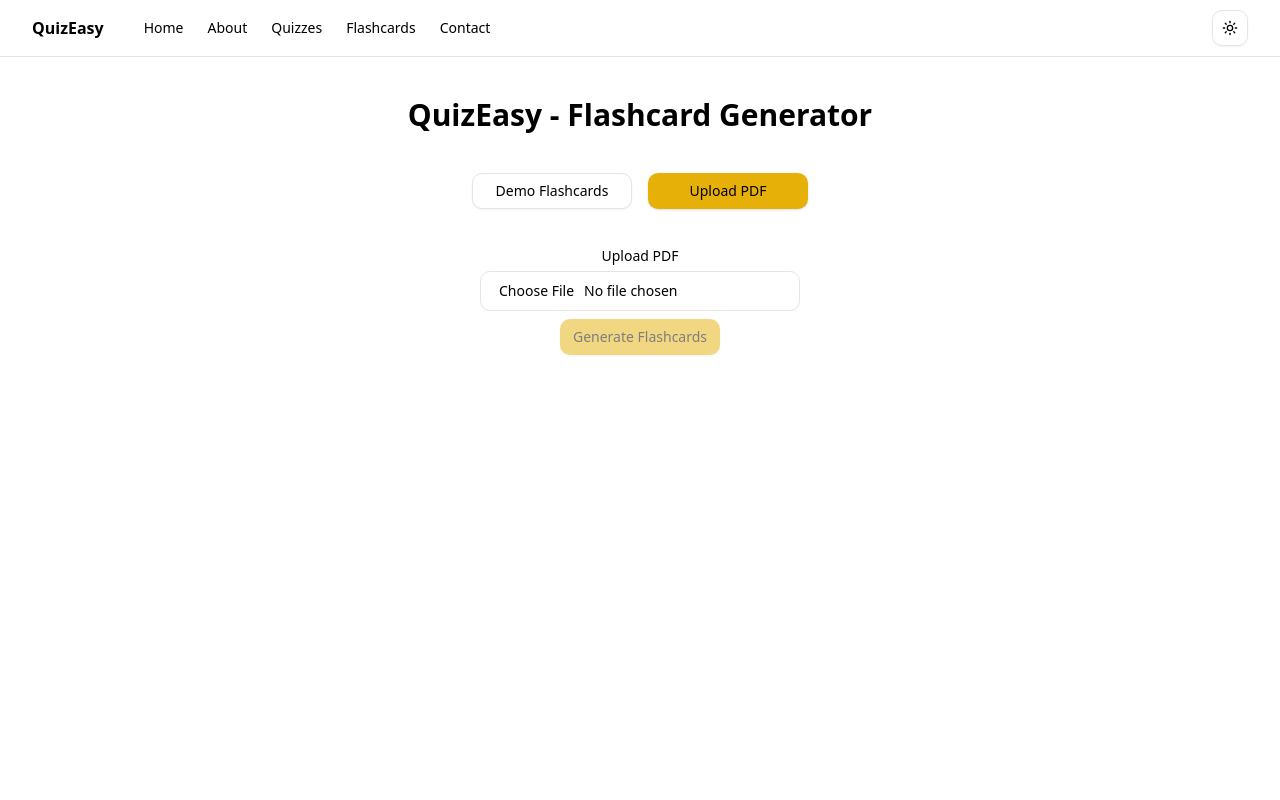
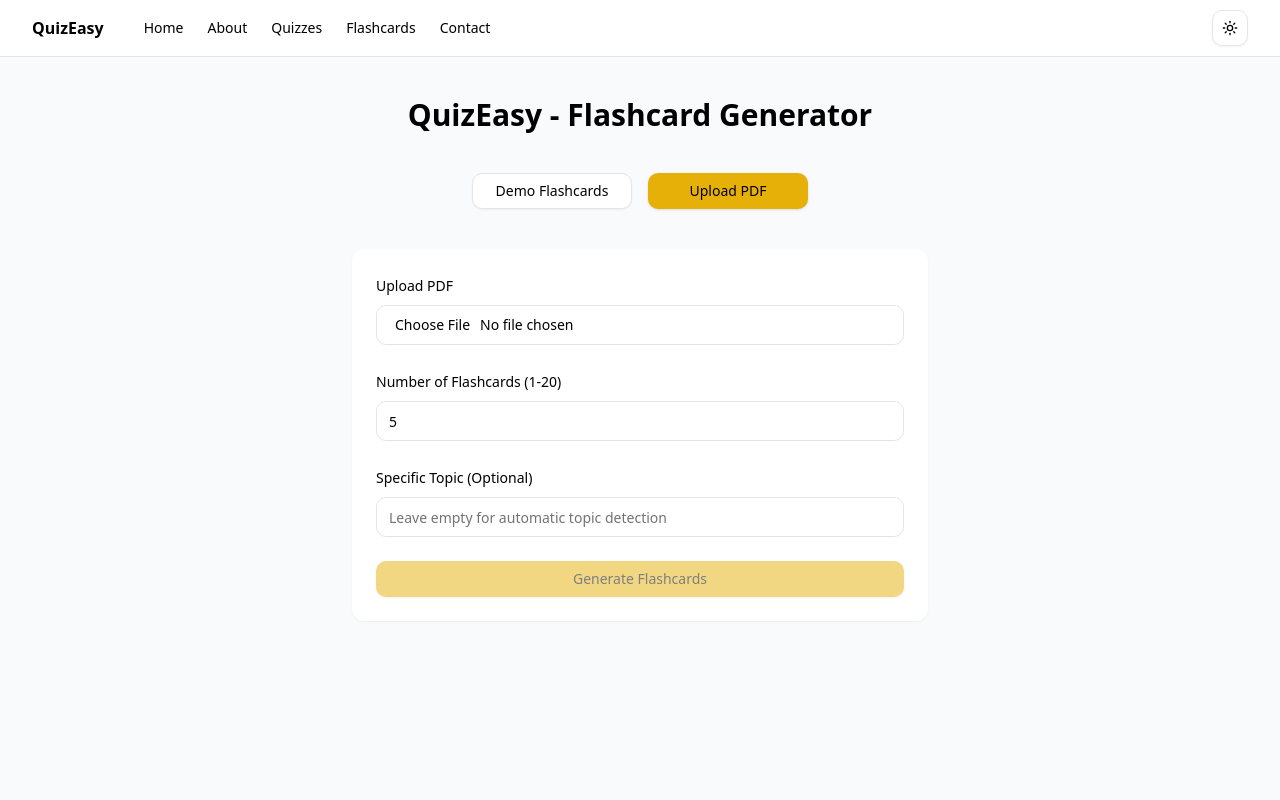
Before and after one commit to JayGuri/quizeasy, a Next.js app: page /flashcards in a window 1280 px wide. Both pictures are taken after a click on the button "Upload PDF". Shown: the top 800 px of the page. Built offline with nearby package versions, Linux system fonts and the light colour scheme.

Commit message:
Updated flashcard interface

```diff
--- a/app/flashcards/page.tsx
+++ b/app/flashcards/page.tsx
@@ -45,6 +45,8 @@ export default function FlashcardsPage() {
   const [isFlipped, setIsFlipped] = useState(false)
   const [isDemoMode, setIsDemoMode] = useState(true)
   const [file, setFile] = useState<File | null>(null)
+  const [numCards, setNumCards] = useState<number>(5)
+  const [specificTopic, setSpecificTopic] = useState<string>("")
   const [sessionId, setSessionId] = useState<string | null>(null)
   const [flashcard, setFlashcard] = useState<Flashcard | null>(null)
   const [loading, setLoading] = useState<boolean>(false)
@@ -53,6 +55,7 @@ export default function FlashcardsPage() {
   const handleFileChange = (event: React.ChangeEvent<HTMLInputElement>) => {
     if (event.target.files && event.target.files.length > 0) {
       setFile(event.target.files[0])
+      setError(null)
     }
   }
 
@@ -62,16 +65,25 @@ export default function FlashcardsPage() {
       return
     }
 
+    if (numCards < 1 || numCards > 20) {
+      setError("Please enter a number between 1 and 20.")
+      return
+    }
+
     setLoading(true)
     setError(null)
 
     try {
-      const data = await uploadPDF(file, 5)
+      const data = await uploadPDF(
+        file,
+        numCards,
+        specificTopic || undefined
+      )
       setSessionId(data.session_id)
       setFlashcard(data.flashcard)
       setIsDemoMode(false)
     } catch (err) {
-      setError("Failed to upload PDF.")
+      setError(err instanceof Error ? err.message : "Failed to upload PDF.")
     } finally {
       setLoading(false)
     }
@@ -98,7 +110,7 @@ export default function FlashcardsPage() {
           setError("No more flashcards available.")
         }
       } catch (err) {
-        setError("Failed to fetch the next flashcard.")
+        setError(err instanceof Error ? err.message : "Failed to fetch the next flashcard.")
       } finally {
         setLoading(false)
       }
@@ -110,8 +122,6 @@ export default function FlashcardsPage() {
       setIsFlipped(false)
       setCurrentCard((prev) => (prev - 1 + demoFlashcards.length) % demoFlashcards.length)
     }
-    // Note: Previous functionality not available for generated flashcards
-    // as they are fetched sequentially from the API
   }
 
   const toggleFlip = () => {
@@ -125,6 +135,9 @@ export default function FlashcardsPage() {
     setSessionId(null)
     setFlashcard(null)
     setError(null)
+    setFile(null)
+    setNumCards(5)
+    setSpecificTopic("")
   }
 
   const switchToPDFUpload = () => {
@@ -146,22 +159,34 @@ export default function FlashcardsPage() {
   const currentFlashcard = getCurrentFlashcard()
 
   return (
-    <div className="min-h-screen overflow-hidden">
+    <div className="min-h-screen overflow-hidden bg-gray-50">
       <div className="container max-w-4xl mx-auto px-4 py-10">
-        <h1 className="text-3xl font-bold text-center mb-10">QuizEasy - Flashcard Generator</h1>
+        <h1 className="text-3xl font-bold text-center mb-10">
+          QuizEasy - Flashcard Generator
+        </h1>
 
         <div className="flex justify-center mb-10 space-x-4">
-          <Button onClick={switchToDemo} variant={isDemoMode ? "default" : "outline"} className="w-40">
+          <Button
+            onClick={switchToDemo}
+            variant={isDemoMode ? "default" : "outline"}
+            className="w-40"
+          >
             Demo Flashcards
           </Button>
-          <Button onClick={switchToPDFUpload} variant={!isDemoMode ? "default" : "outline"} className="w-40">
+          <Button
+            onClick={switchToPDFUpload}
+            variant={!isDemoMode ? "default" : "outline"}
+            className="w-40"
+          >
             Upload PDF
           </Button>
         </div>
 
         {!isDemoMode && (
-          <div className="mb-10 flex flex-col items-center">
-            <Label htmlFor="pdf-upload" className="mb-2">
+          <div className="mb-10">
+            <div className="grid gap-6 max-w-xl mx-auto bg-white p-6 rounded-lg shadow-sm">
+              <div className="space-y-2">
+                <Label htmlFor="pdf-upload">
                   Upload PDF
                 </Label>
                 <Input
@@ -169,17 +194,53 @@ export default function FlashcardsPage() {
                   type="file"
                   accept="application/pdf"
                   onChange={handleFileChange}
-              className="max-w-xs mb-2"
+                  className="w-full"
                 />
-            <Button onClick={handleUpload} disabled={loading || !file} className="w-40">
-              {loading ? "Uploading..." : "Generate Flashcards"}
+              </div>
+
+              <div className="space-y-2">
+                <Label htmlFor="num-cards">
+                  Number of Flashcards (1-20)
+                </Label>
+                <Input
+                  id="num-cards"
+                  type="number"
+                  min="1"
+                  max="20"
+                  value={numCards}
+                  onChange={(e) => setNumCards(Number(e.target.value))}
+                  className="w-full"
+                />
+              </div>
+
+              <div className="space-y-2">
+                <Label htmlFor="specific-topic">
+                  Specific Topic (Optional)
+                </Label>
+                <Input
+                  id="specific-topic"
+                  type="text"
+                  value={specificTopic}
+                  onChange={(e) => setSpecificTopic(e.target.value)}
+                  placeholder="Leave empty for automatic topic detection"
+                  className="w-full"
+                />
+              </div>
+
+              <Button
+                onClick={handleUpload}
+                disabled={loading || !file}
+                className="w-full"
+              >
+                {loading ? "Generating Flashcards..." : "Generate Flashcards"}
               </Button>
+            </div>
           </div>
         )}
 
         {error && (
           <div className="mb-6 text-center">
-            <p className="text-red-500">{error}</p>
+            <p className="text-red-500 bg-red-50 p-3 rounded-lg">{error}</p>
           </div>
         )}
 
@@ -195,8 +256,12 @@ export default function FlashcardsPage() {
                 {/* Front of card */}
                 <div className="absolute inset-0 backface-hidden">
                   <div className="flex flex-col items-center justify-center h-full p-6 text-center">
-                    <p className="text-sm text-muted-foreground mb-4">{currentFlashcard.topic}</p>
-                    <p className="text-xl font-medium">{currentFlashcard.question}</p>
+                    <p className="text-sm text-muted-foreground mb-4">
+                      {currentFlashcard.topic}
+                    </p>
+                    <p className="text-xl font-medium">
+                      {currentFlashcard.question}
+                    </p>
                   </div>
                 </div>
                 {/* Back of card */}
@@ -210,11 +275,19 @@ export default function FlashcardsPage() {
 
             <div className="mt-6 flex items-center justify-between">
               <div className="flex gap-2">
-                <Button onClick={handlePreviousFlashcard} disabled={loading || !isDemoMode} className="w-40">
+                <Button
+                  onClick={handlePreviousFlashcard}
+                  disabled={loading || !isDemoMode}
+                  className="w-40"
+                >
                   <ChevronLeft className="mr-2 h-4 w-4" />
                   Previous
                 </Button>
-                <Button onClick={handleNextFlashcard} disabled={loading} className="w-40">
+                <Button
+                  onClick={handleNextFlashcard}
+                  disabled={loading}
+                  className="w-40"
+                >
                   Next
                   <ChevronRight className="ml-2 h-4 w-4" />
                 </Button>
--- a/lib/api.ts
+++ b/lib/api.ts
@@ -1,3 +1,4 @@
+
 export interface Flashcard {
     topic: string;
     question: string;
@@ -14,11 +15,17 @@ export interface NextFlashcardResponse {
     flashcard: Flashcard | null;
 }
 
-// Upload PDF and get session ID + first flashcard
-export const uploadPDF = async (file: File, numCards: number): Promise<UploadResponse> => {
+export const uploadPDF = async (
+    file: File,
+    numCards: number,
+    specificTopic?: string
+): Promise<UploadResponse> => {
     const formData = new FormData();
     formData.append("file", file);
     formData.append("num_cards", numCards.toString());
+    if (specificTopic) {
+        formData.append("specific_topic", specificTopic);
+    }
 
     const response = await fetch("http://localhost:8000/upload", {
         method: "POST",
@@ -26,13 +33,13 @@ export const uploadPDF = async (file: File, numCards: number): Promise<UploadRes
     });
 
     if (!response.ok) {
-        throw new Error("Failed to upload PDF");
+        const errorData = await response.json();
+        throw new Error(errorData.detail || "Failed to upload PDF");
     }
 
     return response.json();
 };
 
-// Fetch the next flashcard from FastAPI
 export const getNextFlashcard = async (sessionId: string): Promise<NextFlashcardResponse> => {
     const response = await fetch("http://localhost:8000/next-flashcard", {
         method: "POST",
@@ -41,7 +48,8 @@ export const getNextFlashcard = async (sessionId: string): Promise<NextFlashcard
     });
 
     if (!response.ok) {
-        throw new Error("No more flashcards available.");
+        const errorData = await response.json();
+        throw new Error(errorData.detail || "No more flashcards available.");
     }
 
     return response.json();
```
Lines whose indentation alone changed are shown as unchanged.
